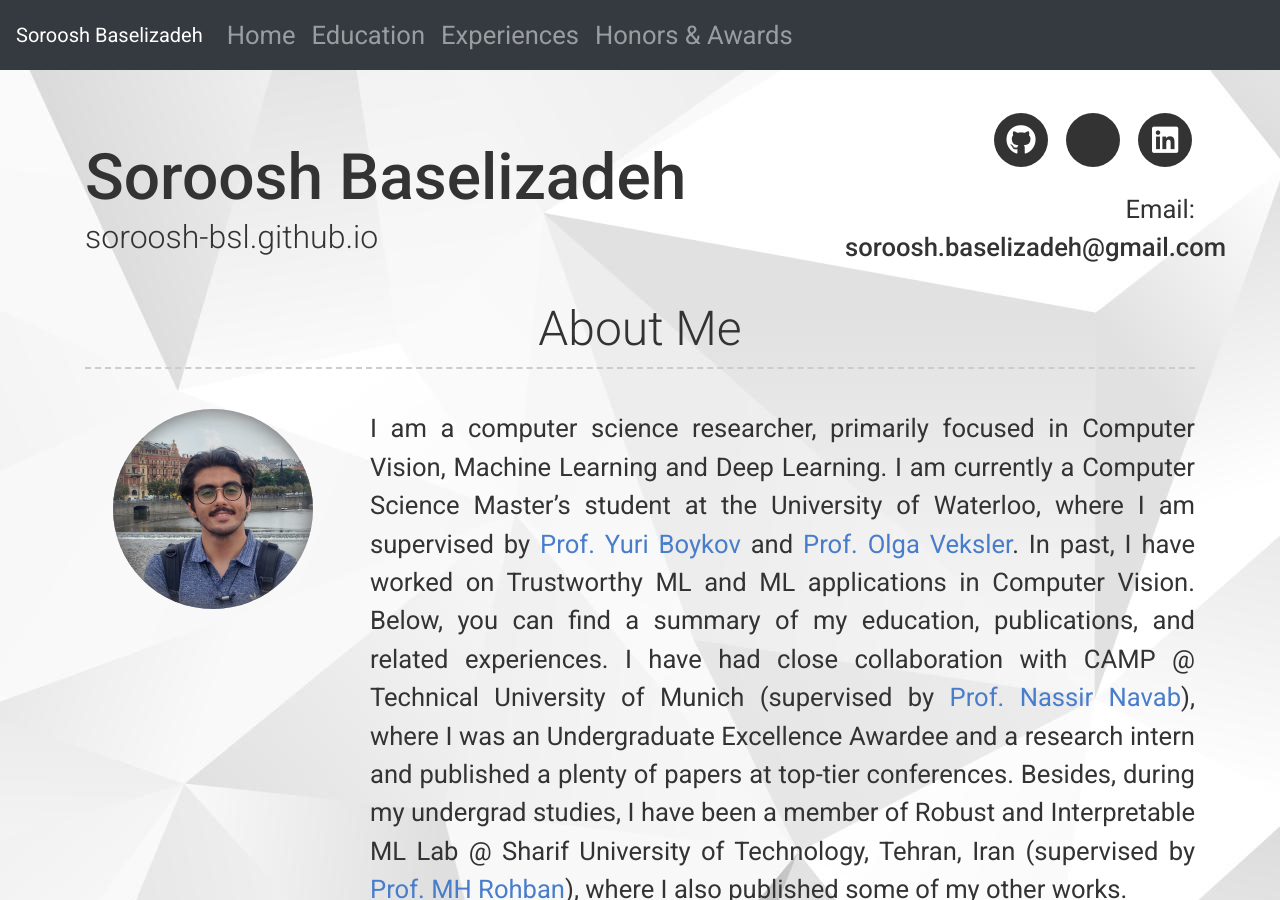
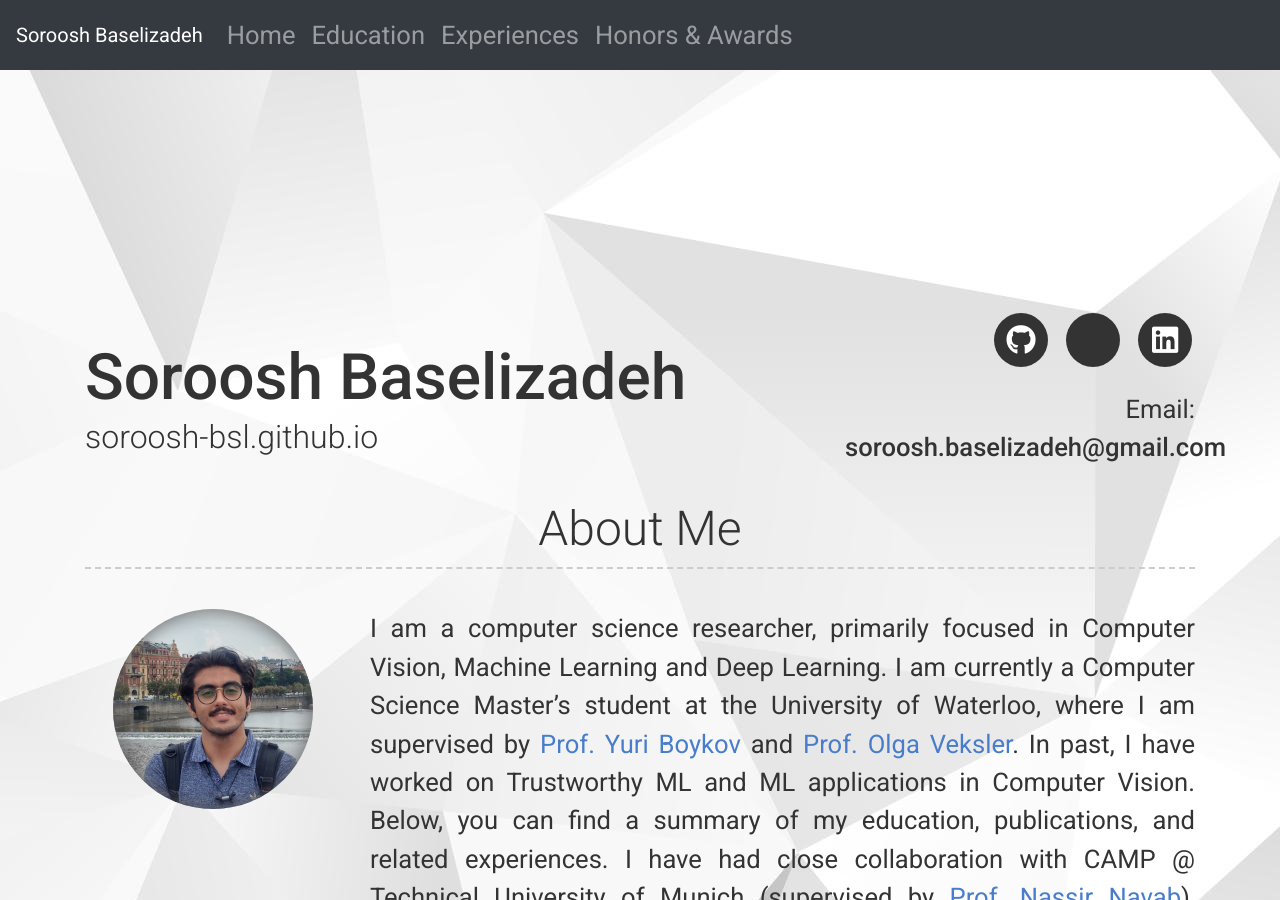
Before and after one commit to Soroosh-Bsl/soroosh-bsl.github.io, a Jekyll site: the page built from index.md, in a window 1280 px wide and 900 px high. Built offline with Jekyll 4.4.1, drawn with Linux system fonts in a browser that asks for light colours; nearby versions of some CDN libraries; a style sheet for code colours, icons or effects is not loaded.

Commit message:
navbar test

```diff
--- a/_includes/header.html
+++ b/_includes/header.html
@@ -5,7 +5,7 @@
 
 <div class="container header-contianer">
   <div class="row">
-    <div class="col-xs-12 col-sm-12 col-md-12 col-lg-12" style="padding-bottom: 60px;">
+    <div class="col-xs-12 col-sm-12 col-md-12 col-lg-12" style="padding-bottom: 260px;">
       <nav class="navbar fixed-top navbar-expand-md navbar-dark bg-dark scrolling-navbar">
         <a class="navbar-brand" href="#">Soroosh Baselizadeh</a>
         <button class="navbar-toggler" type="button" data-toggle="collapse" data-target="#sticky-nav">
```
